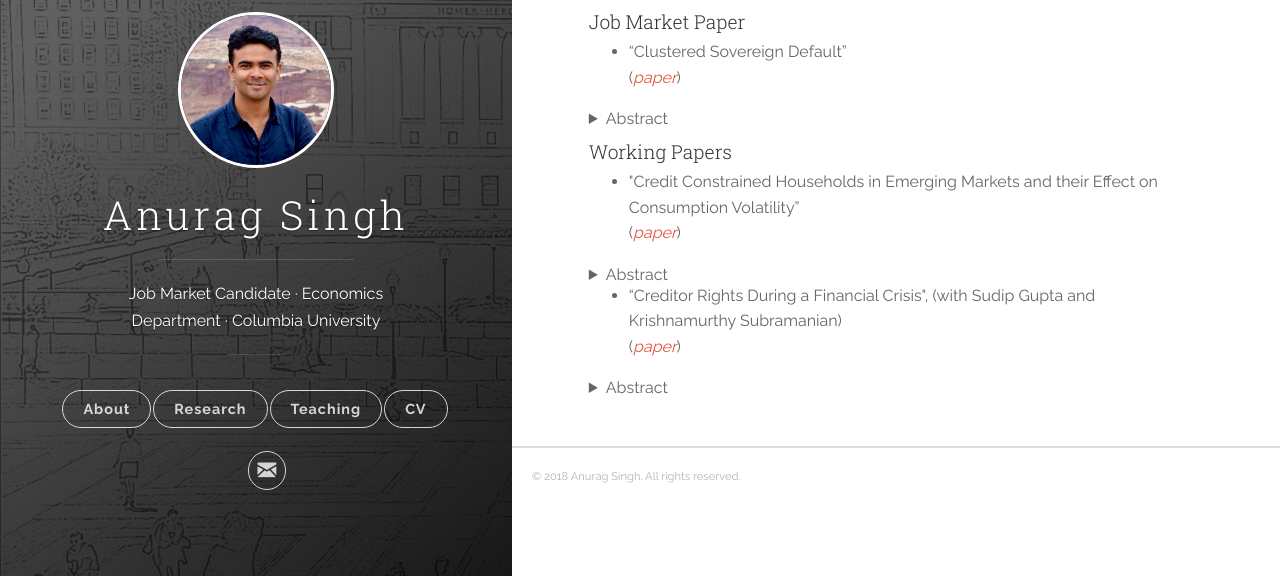
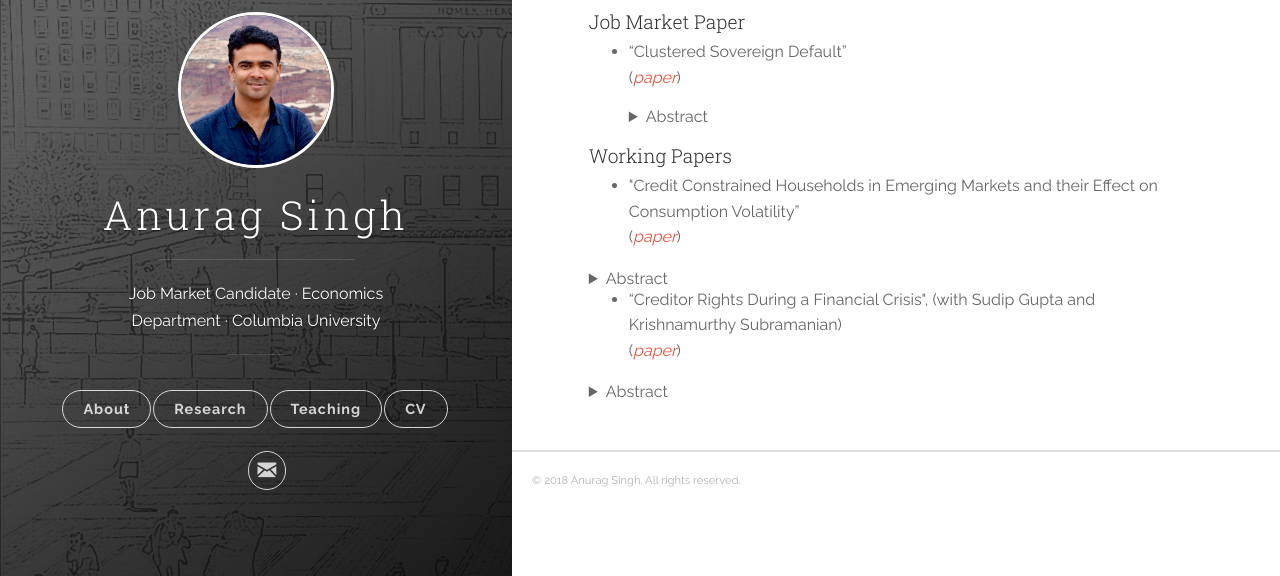
Before and after one commit to vinayakiyer/vinayakiyer.github.io, a Jekyll site: the page built from _posts/2018-06-13-research.markdown, in a window 1280 px wide. Shown: the part 195-771 px from the top of the page. Built offline with Jekyll 4.4.1, drawn with Linux system fonts in a browser that asks for light colours.

```diff
--- a/_posts/2018-06-13-research.markdown
+++ b/_posts/2018-06-13-research.markdown
@@ -11,8 +11,9 @@ tags: [jekyll]
 <ul>
   <li>“Clustered Sovereign Default”
 <br />(<a href="{{ site.baseurl }}/files/Paper1.pdf" target="_blank"><em>paper</em></a>)</li>
+<br /><details><summary>Abstract</summary>Clustered sovereign defaults are a recurring phenomenon. In order to understand the nature of shocks and the mechanism through which these shocks lead countries to clustered defaults, the paper starts with a joint estimation of the structural parameters driving the output process of 24 defaulting countries and a process for the world interest rate. The postulated output process includes transitory and permanent global components as well as transitory and permanent country-specific components. The paper then builds a sovereign default model augmented with financial frictions at the firm level. In spite of the fact that the shocks are estimated independently of the model or of default data, once fed into the model, they reproduce the clustered default of 1982, providing a joint validation of the model and the estimated driving forces. The model predicts that it is the global shocks to the transitory component of output that are most important in leading countries to default in clusters. Contrary to what is commonly believed, the Volcker interest-rate hike was not a determinant factor of the 1982 developing country debt crisis.</details>
+
 </ul>
-<details><summary>Abstract</summary>Clustered sovereign defaults are a recurring phenomenon. In order to understand the nature of shocks and the mechanism through which these shocks lead countries to clustered defaults, the paper starts with a joint estimation of the structural parameters driving the output process of 24 defaulting countries and a process for the world interest rate. The postulated output process includes transitory and permanent global components as well as transitory and permanent country-specific components. The paper then builds a sovereign default model augmented with financial frictions at the firm level. In spite of the fact that the shocks are estimated independently of the model or of default data, once fed into the model, they reproduce the clustered default of 1982, providing a joint validation of the model and the estimated driving forces. The model predicts that it is the global shocks to the transitory component of output that are most important in leading countries to default in clusters. Contrary to what is commonly believed, the Volcker interest-rate hike was not a determinant factor of the 1982 developing country debt crisis.</details>
 
 <h4 id="working-papers">Working Papers</h4>
 <ul>
```
